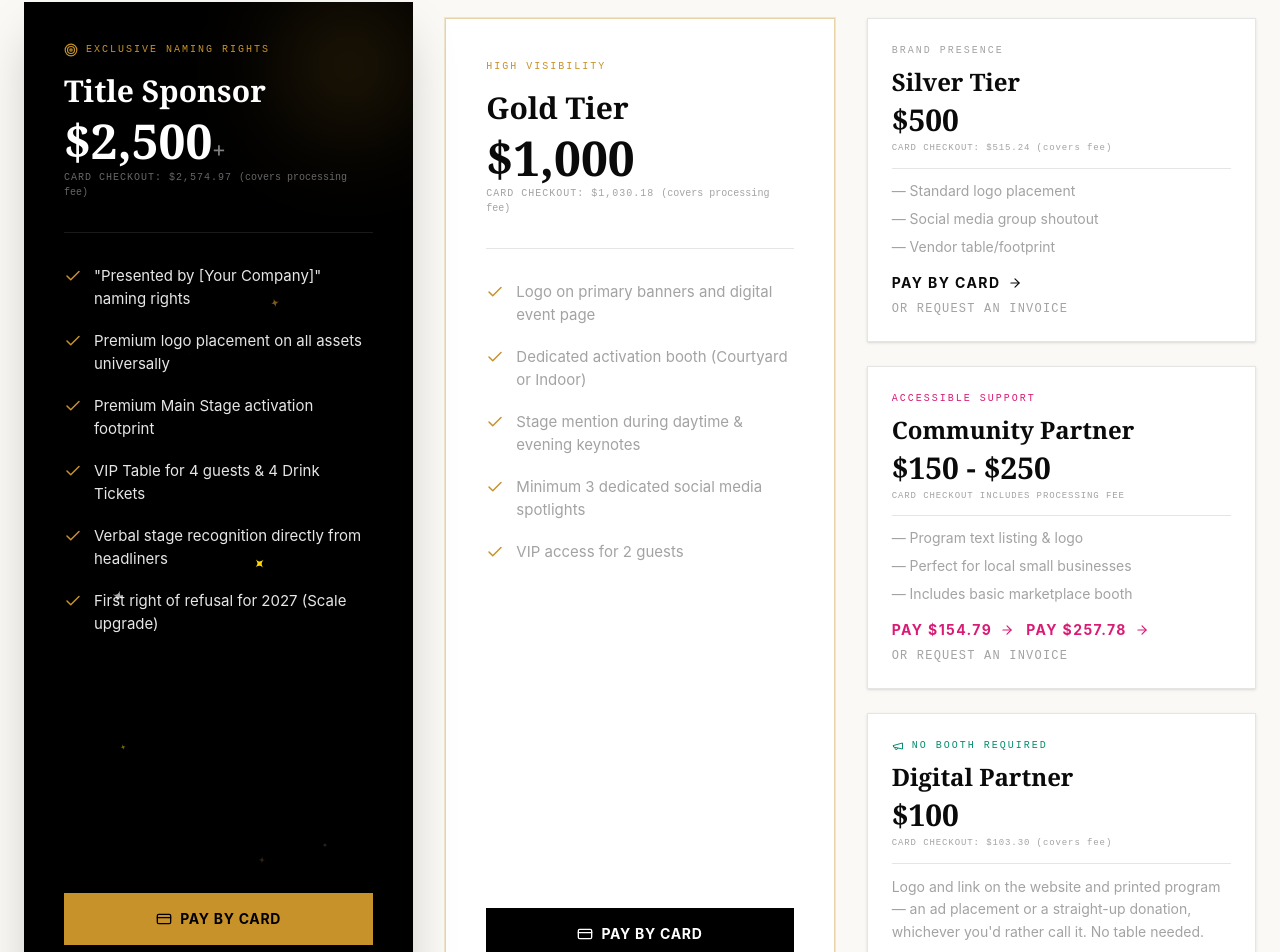
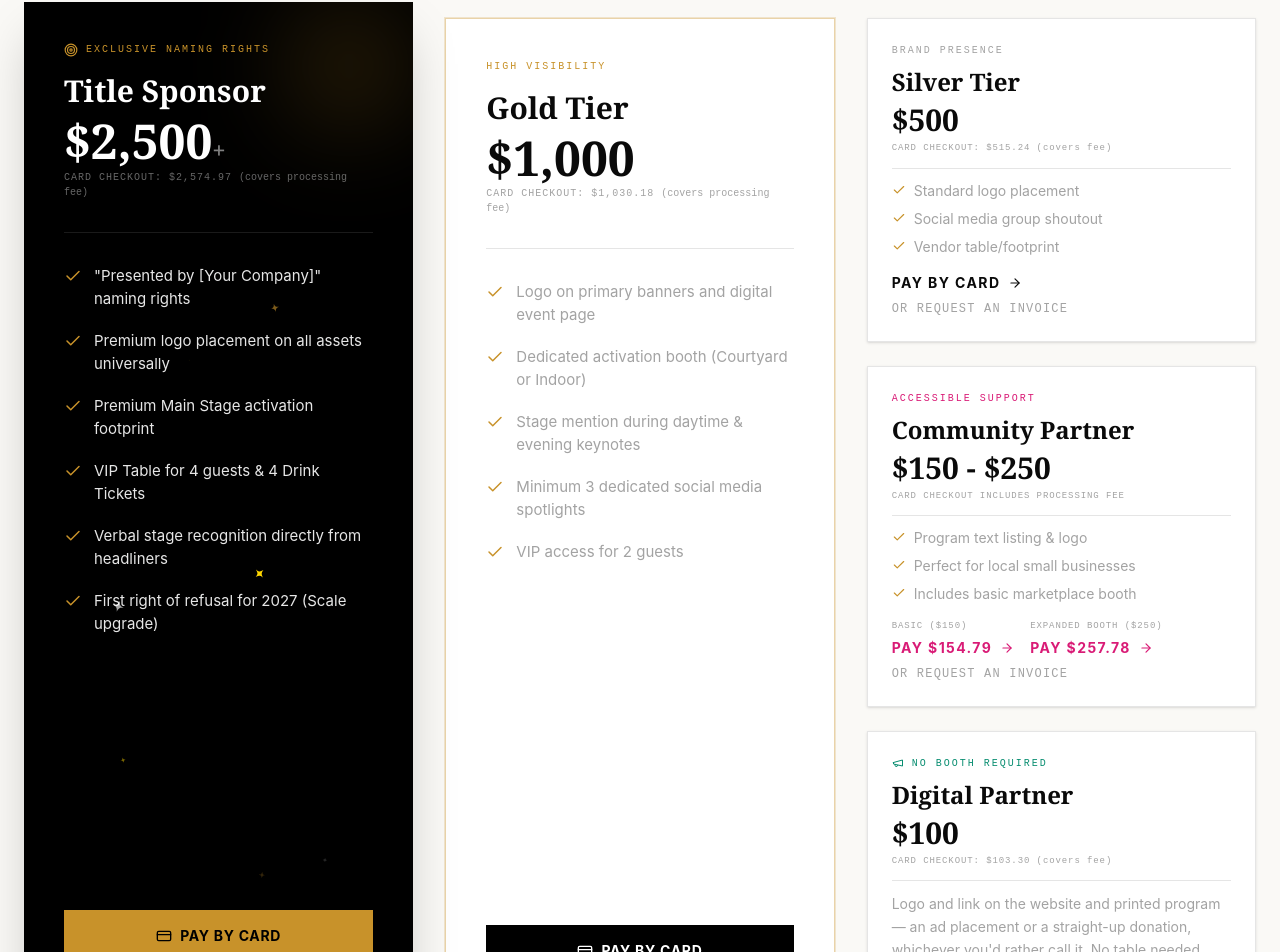
Before and after one commit to brokenbartender/pride-in-pontiac-2026, a React (Vite) app: page /sponsors in a window 1280 px wide. Shown: the part 3856-4808 px from the top of the page. Built offline with nearby package versions, Linux system fonts and the light colour scheme; no server answers.

Commit message:
Standardize Silver/Community/Digital tier bullets to match Gold/Title's check-icon style; label the two Community Partner price options

```diff
--- a/src/pages/Sponsors.tsx
+++ b/src/pages/Sponsors.tsx
@@ -226,9 +226,9 @@ export function Sponsors() {
                 <div className="font-serif font-black text-3xl mb-1 text-pride-ink">$500</div>
                 <p className="font-mono text-[9px] uppercase tracking-widest text-pride-muted mb-3 pb-3 border-b border-pride-black/10">Card checkout: $515.24 <span className="normal-case">(covers fee)</span></p>
                 <ul className="space-y-2 mb-4 text-sm text-pride-muted">
-                  <li>&mdash; Standard logo placement</li>
-                  <li>&mdash; Social media group shoutout</li>
-                  <li>&mdash; Vendor table/footprint</li>
+                  <li className="flex items-start gap-2"><Check size={14} className="text-pride-gold mt-0.5 shrink-0" /> Standard logo placement</li>
+                  <li className="flex items-start gap-2"><Check size={14} className="text-pride-gold mt-0.5 shrink-0" /> Social media group shoutout</li>
+                  <li className="flex items-start gap-2"><Check size={14} className="text-pride-gold mt-0.5 shrink-0" /> Vendor table/footprint</li>
                 </ul>
                 <a href={SPONSOR_SILVER_CHECKOUT_URL} target="_blank" rel="noopener noreferrer" className="font-bold text-sm tracking-widest text-pride-ink hover:text-pride-gold uppercase flex items-center gap-2">Pay by Card <ArrowRight size={14}/></a>
                 <a href="mailto:baentertainmentMI@gmail.com?subject=Silver%20Sponsorship" className="block text-pride-muted hover:text-pride-ink text-xs font-mono uppercase tracking-widest mt-2">Or request an invoice</a>
@@ -240,13 +240,19 @@ export function Sponsors() {
                 <div className="font-serif font-black text-3xl mb-1 text-pride-ink">$150 - $250</div>
                 <p className="font-mono text-[9px] uppercase tracking-widest text-pride-muted mb-3 pb-3 border-b border-pride-black/10">Card checkout includes processing fee</p>
                 <ul className="space-y-2 mb-4 text-sm text-pride-muted">
-                  <li>&mdash; Program text listing & logo</li>
-                  <li>&mdash; Perfect for local small businesses</li>
-                  <li>&mdash; Includes basic marketplace booth</li>
+                  <li className="flex items-start gap-2"><Check size={14} className="text-pride-gold mt-0.5 shrink-0" /> Program text listing & logo</li>
+                  <li className="flex items-start gap-2"><Check size={14} className="text-pride-gold mt-0.5 shrink-0" /> Perfect for local small businesses</li>
+                  <li className="flex items-start gap-2"><Check size={14} className="text-pride-gold mt-0.5 shrink-0" /> Includes basic marketplace booth</li>
                 </ul>
-                <div className="flex flex-wrap gap-3 mb-2">
-                  <a href={SPONSOR_COMMUNITY_150_CHECKOUT_URL} target="_blank" rel="noopener noreferrer" className="font-bold text-sm tracking-widest text-pride-rose hover:text-pride-ink uppercase flex items-center gap-2">Pay $154.79 <ArrowRight size={14}/></a>
-                  <a href={SPONSOR_COMMUNITY_250_CHECKOUT_URL} target="_blank" rel="noopener noreferrer" className="font-bold text-sm tracking-widest text-pride-rose hover:text-pride-ink uppercase flex items-center gap-2">Pay $257.78 <ArrowRight size={14}/></a>
+                <div className="flex flex-wrap gap-4 mb-2">
+                  <div className="flex flex-col gap-1">
+                    <span className="font-mono text-[9px] uppercase tracking-widest text-pride-muted">Basic ($150)</span>
+                    <a href={SPONSOR_COMMUNITY_150_CHECKOUT_URL} target="_blank" rel="noopener noreferrer" className="font-bold text-sm tracking-widest text-pride-rose hover:text-pride-ink uppercase flex items-center gap-2">Pay $154.79 <ArrowRight size={14}/></a>
+                  </div>
+                  <div className="flex flex-col gap-1">
+                    <span className="font-mono text-[9px] uppercase tracking-widest text-pride-muted">Expanded Booth ($250)</span>
+                    <a href={SPONSOR_COMMUNITY_250_CHECKOUT_URL} target="_blank" rel="noopener noreferrer" className="font-bold text-sm tracking-widest text-pride-rose hover:text-pride-ink uppercase flex items-center gap-2">Pay $257.78 <ArrowRight size={14}/></a>
+                  </div>
                 </div>
                 <a href="mailto:baentertainmentMI@gmail.com?subject=Community%20Partner%20Sponsorship" className="block text-pride-muted hover:text-pride-ink text-xs font-mono uppercase tracking-widest mt-2">Or request an invoice</a>
               </div>
```
